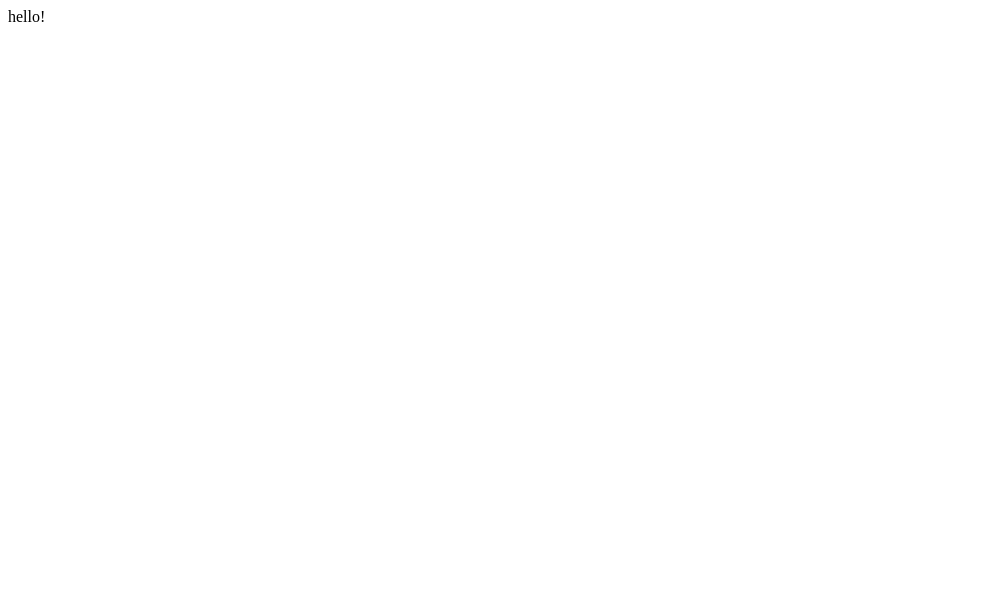
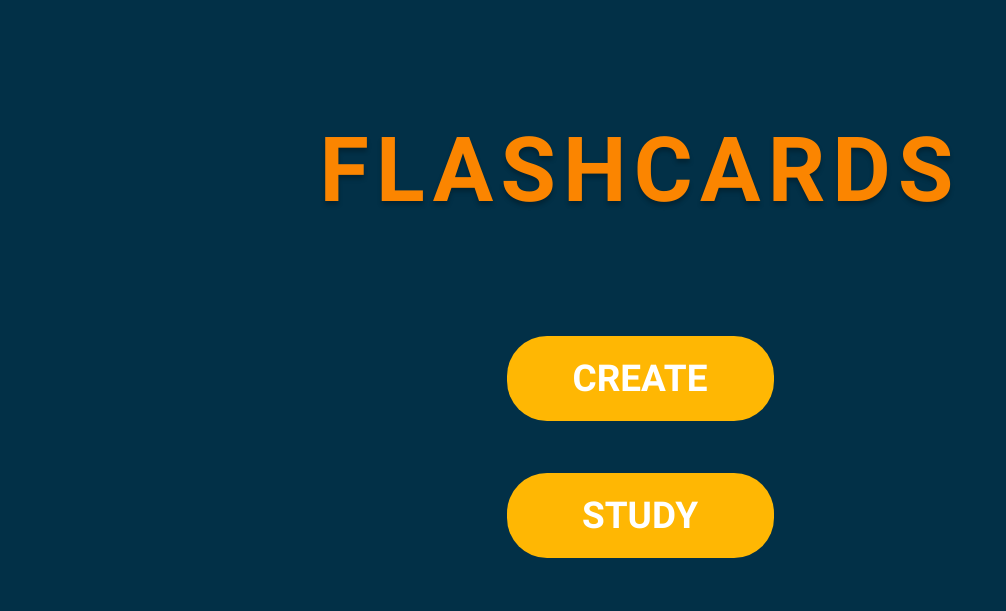
Before and after one commit to hahardee0403/flashcard_webpage, a plain HTML site: page index.html in a window 1280 px wide. Shown: the whole page, without its empty margins (0-1006 px from the left). Drawn offline with Linux system fonts and the light colour scheme.

Commit message:
added create and study pages

```diff
--- a/index.html
+++ b/index.html
@@ -1,11 +1,58 @@
 <!DOCTYPE html>
 <html lang="en">
-<head>
-    <meta charset="UTF-8">
-    <meta name="viewport" content="width=device-width, initial-scale=1.0">
-    <title>flashcards</title>
-</head>
-<body
-    <h1>hello!</h1>
-</body>
+  <head>
+    <meta charset="UTF-8" />
+    <meta name="viewport" content="width=device-width, initial-scale=1.0" />
+    <link rel="stylesheet" href="styles/styles.css" />
+    <title>Flashcards</title>
+  </head>
+  <body>
+    <h1 class="title">FLASHCARDS</h1>
+    <a href="create_page.html"><button class="create_button">CREATE</button></a>
+    <a href="study_page.html"><button class="study_button">STUDY</button></a>
+  </body>
 </html>
+
+<!--
+<!DOCTYPE html>
+<html>
+  <head>
+    <title>Basic Webpage</title>
+    <style>
+        body {
+            background-color: #f0f0f0; /* Replace with your desired background color */
+            font-family: Arial, sans-serif;
+        }
+
+        .container {
+            text-align: center;
+            padding: 50px;
+        }
+
+        h1 {
+            color: #333; /* Replace with your desired heading color */
+        }
+
+        .button {
+            background-color: #4CAF50; /* Replace with your desired button color */
+            color: white;
+            padding: 10px 20px;
+            border: none;
+            border-radius: 5px;
+            cursor: pointer;
+            margin-right: 10px;
+        }
+
+        .button-secondary {
+            background-color: #008CBA; /* Replace with your desired secondary button color */
+        }
+    </style>
+  </head>
+  <body>
+    <div class="container">
+      <h1>Welcome to My Basic Webpage</h1>
+      <button class="button">Button 1</button>
+      <button class="button button-secondary">Button 2</button>
+    </div>
+  </body>
+</html> -->
--- /dev/null
+++ b/styles/create_page_styles.css
@@ -0,0 +1,108 @@
+@font-face {
+    font-family: 'Roboto';
+    src: url('fonts/Roboto-Bold.ttf') format('truetype');
+}
+
+body{
+    background: #023047;
+    padding: 20px 258px;
+}
+
+.title{
+    color: #FB8500;
+    text-shadow: 0px 4px 4px rgba(0, 0, 0, 0.25);
+    font-family: Roboto;
+    font-size: 62px;
+    font-style: normal;
+    font-weight: 720;
+    line-height: normal;
+    letter-spacing: 4.96px;
+    text-transform: capitalize;
+}
+
+.back_button{
+    width: 135px;
+    height: 64px;
+    flex-shrink: 0;
+    background-color: #219EBC;
+    color: #FFF;
+    font-family: Roboto;
+    font-size: 28px;
+    font-style: normal;
+    font-weight: 900;
+    line-height: normal;
+    text-transform: uppercase;
+    border: none;
+    border-radius: 15px;
+    transform: scale(1);
+    transition: transform 0.3s ease;
+}
+
+.name, .subject{
+    color: #FB8500;
+    font-family: Roboto;
+    font-size: 37px;
+    font-style: normal;
+    font-weight: 900;
+    line-height: normal;
+    text-transform: uppercase;
+}
+
+#name_input, #subject_input{
+    font-size:x-large;
+    height: 45px;
+    flex-shrink: 0;
+    border-radius: 15px;
+}
+
+#name_input{
+    width: 701px;
+}
+
+#subject_input{
+    width: 640px;
+}
+
+.import_button{
+    width: 60px;
+    height: 60px;
+    flex-shrink: 0;
+    background-color: #FFB703;
+    color: #FFF;
+    border: none;
+    border-radius: 100%;
+    transform: scale(1);
+    transition: transform 0.3s ease;
+    font-family: Roboto;
+    font-size: 41px;
+    text-transform: uppercase;
+}
+
+.import_label{
+    color: #FFF;
+    font-family: Roboto;
+    font-size: 36px;
+    letter-spacing: -1.08px;
+    text-transform: uppercase;
+}
+
+.create_button{
+    width: 267px;
+    height: 85px;
+    flex-shrink: 0;
+    background-color: #FFB703;
+    color: #FFF;
+    font-family: Roboto;
+    font-size: 37px;
+    font-style: normal;
+    font-weight: 900;
+    line-height: normal;
+    border: none;
+    border-radius: 40px;
+    transform: scale(1);
+    transition: transform 0.3s ease;
+}
+
+.back_button:hover, .import_button:hover, .create_button:hover{
+    transform: scale(1.05);
+}
--- /dev/null
+++ b/styles/styles.css
@@ -0,0 +1,61 @@
+@font-face {
+    font-family: 'Roboto';
+    src: url('fonts/Roboto-Bold.ttf') format('truetype');
+}
+
+body{
+    background: #023047;
+    display: flex;
+    padding: 50px 402px;
+    flex-direction: column;
+    align-items: center;
+    gap: 52px;
+}
+
+.title{
+    color: #FB8500;
+    text-shadow: 0px 4px 4px rgba(0, 0, 0, 0.25);
+    font-family: Roboto;
+    font-size: 90px;
+    font-style: normal;
+    font-weight: 720;
+    line-height: normal;
+    letter-spacing: 7.2px;
+    text-transform: uppercase;
+}
+
+.create_button{
+    width: 267px;
+    height: 85px;
+    background-color: #FFB703;
+    color: #FFF;
+    font-family: Roboto;
+    font-size: 37px;
+    font-style: normal;
+    font-weight: 900;
+    line-height: normal;
+    border: none;
+    border-radius: 40px;
+    transform: scale(1);
+    transition: transform 0.3s ease;
+}
+
+.study_button{
+    width: 267px;
+    height: 85px;
+    background-color: #FFB703;
+    color: #FFF;
+    font-family: Roboto;
+    font-size: 37px;
+    font-style: normal;
+    font-weight: 900;
+    line-height: normal;
+    border: none;
+    border-radius: 40px;
+    transform: scale(1);
+    transition: transform 0.3s ease;
+}
+
+.create_button:hover, .study_button:hover {
+    transform: scale(1.05);
+}
```
Also changed, not shown: create_page.html (added, +24 -0 lines), study_page.html (added, +11 -0 lines), test.html (added, +37 -0 lines), styles/fonts/Roboto-Black.ttf (added), styles/fonts/Roboto-BlackItalic.ttf (added), styles/fonts/Roboto-Bold.ttf (added), styles/fonts/Roboto-BoldItalic.ttf (added), styles/fonts/Roboto-Italic.ttf (added), styles/fonts/Roboto-Light.ttf (added), styles/fonts/Roboto-LightItalic.ttf (added), styles/fonts/Roboto-Medium.ttf (added), styles/fonts/Roboto-MediumItalic.ttf (added), styles/fonts/Roboto-Regular.ttf (added), styles/fonts/Roboto-Thin.ttf (added), 2 more files.
